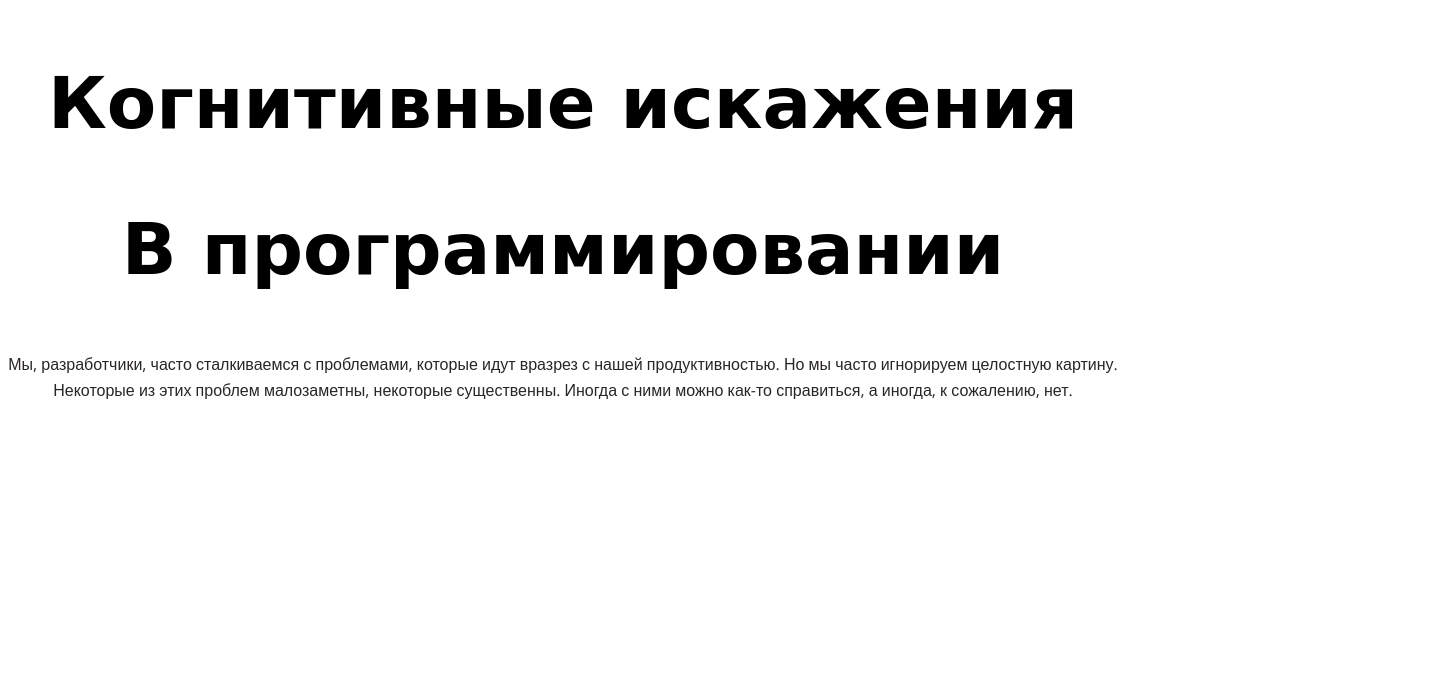
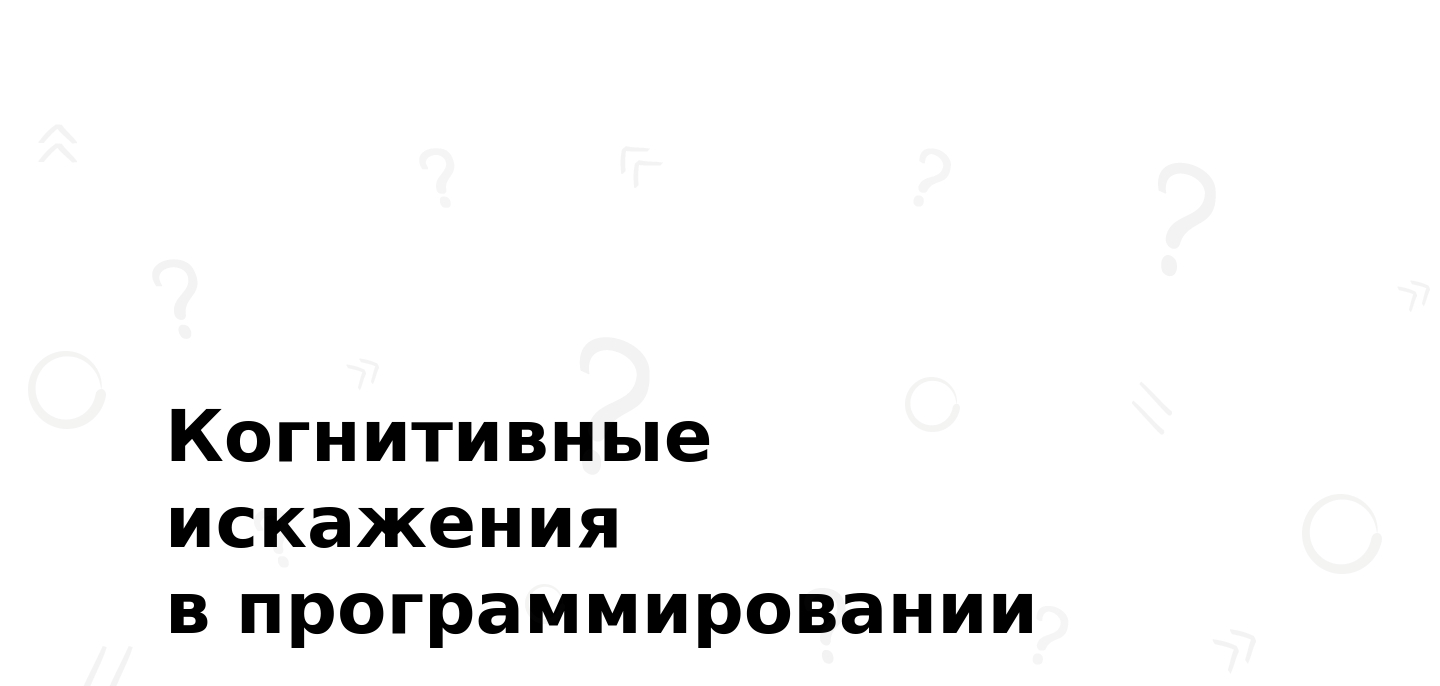
Before and after one commit to HugoTheDeveloper/layout-designer-project-58, a website: page src/index.html in a window 1280 px wide. Shown: the whole page, 1440 px wide, since content can reach past the window. Drawn offline with nearby package versions, Linux system fonts and the light colour scheme; files whose address does not match are found by name; a web font is replaced by a local one.

Commit message:
update index.html,style.css add background.png

```diff
--- a/src/index.html
+++ b/src/index.html
@@ -15,23 +15,14 @@
 
 </head>
 <body>
-    <header class="header">
-        <div class="container">
-            <nav class="nav">
-                <h1 class="black">Когнитивные искажения</h1>
-                <h1 class="yellow">В программировании</h1>
-                <p>Мы, разработчики, часто сталкиваемся с проблемами, которые идут вразрез с нашей продуктивностью. Но мы часто игнорируем целостную картину. Некоторые из этих проблем малозаметны, некоторые существенны. Иногда с ними можно как-то справиться, а иногда, к сожалению, нет.</p>
-            </nav>
-        </div>
+  <header class="header">
+    <biv class="container">
+  <h1 class="yellow"><br>Когнитивные<br> искажения<br>в программировании<br></h1>
+    <div class="el1"></div>
+    </biv>
+  </header>
 
-    </header>
-    <main class="main"></main>
-    <section class="middel">
 
-    </section>
-    <footer class="footer">
-        <div class="container"></div>
-    </footer>
 
 </body>
 </html>
--- a/src/styles/scss/style.css
+++ b/src/styles/scss/style.css
@@ -1,22 +1,38 @@
- body {
-    max-width: 1110px;
-    text-align: center;
+*::before {
+    padding: 0px;
+    margin: 0px;
+    border: 0px;
+    box-sizing: border-box;
+}
+body  {
+    margin: 0px;
+    padding: 0px;
+    max-width: 100%;
+}
 
- }
- .black {
-    font-family: 'Neucha', cursive;
-    font-size: 72px;
-    line-height: 1.2em;
+.el1 {
+    width: 1440px;
+    height: 915px;
+    background-image: url(/home/bogdan/git-projects/layout-designer-project-58/source-images/background.png);
+    opacity: 0.06;
+    background-repeat: no-repeat;
+    background-size: cover;
+    position: relative;
+    top:100px;
+    bottom:100px;
 }
+
 .yellow {
     font-family: 'Neucha', cursive;
     font-size: 72px;
     line-height: 1.2em;
+    position: absolute;
+    bottom: 100px;
+    left:165px;
+}
+
+.container {
+    max-width: 1138px;
+    margin: 0px auto;
 
 }
- p {
-    font-family: 'Open Sans', sans-serif;
-    color: #2A2626;
-    font-size: 16px;
-    line-height: 1.6em;
-}
```
Also changed, not shown: source-images/background.png (added).
